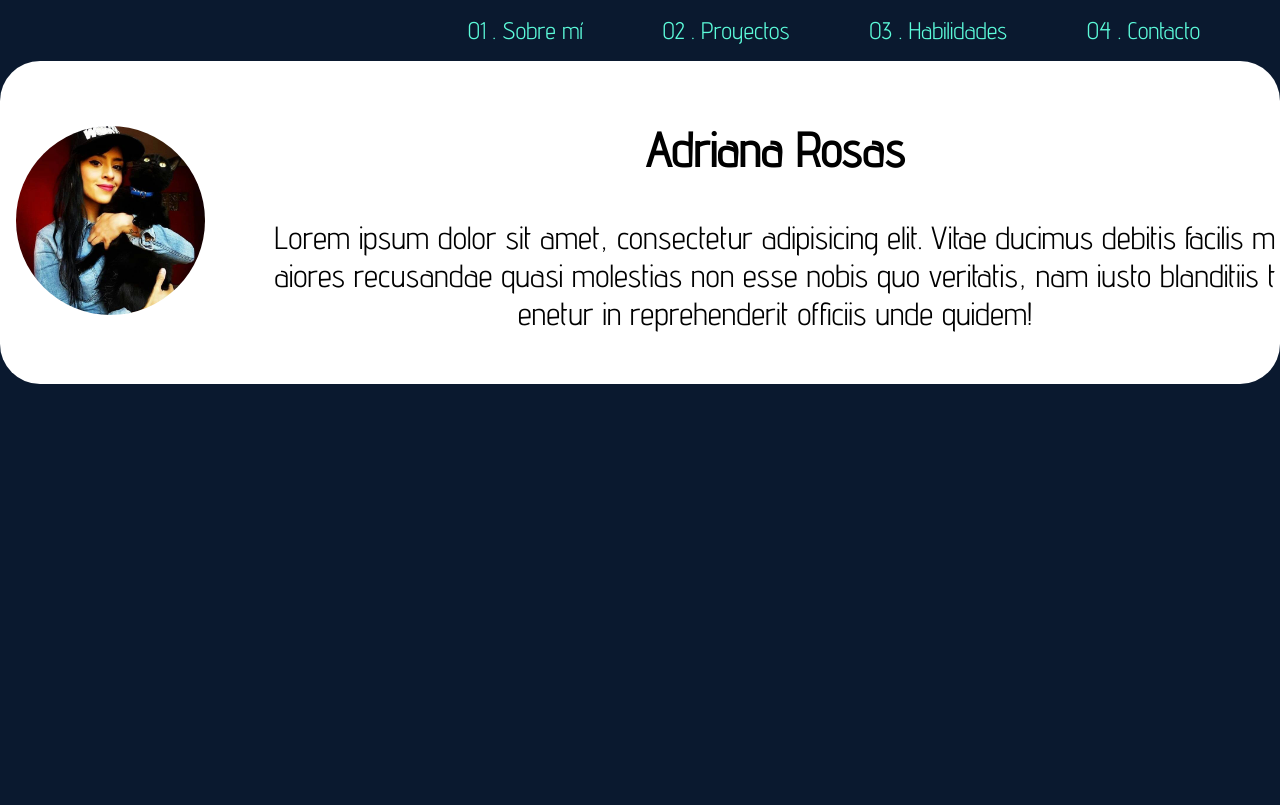
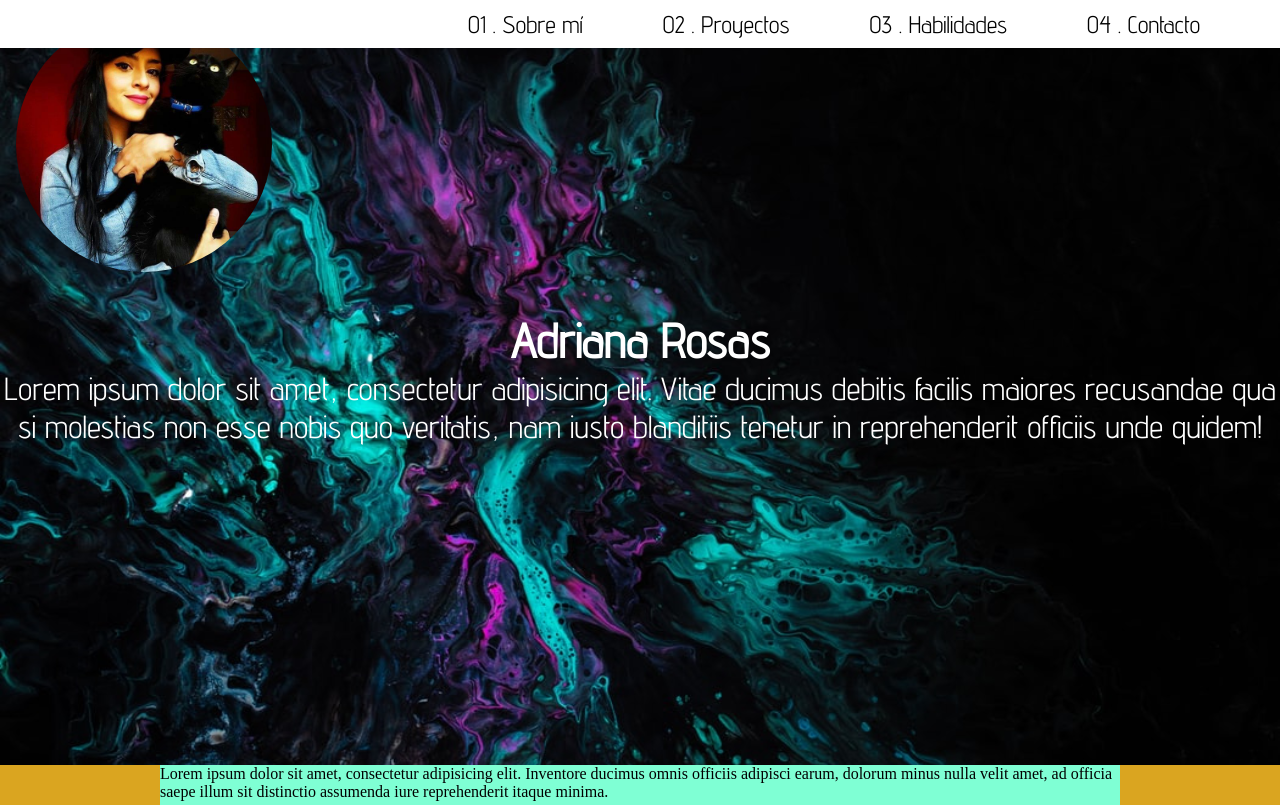
Before and after one commit to AdrianaRosas/portafolio, a website: page index.html in a window 1280 px wide. Shown: the top 805 px of the page. Drawn offline with Linux system fonts and the light colour scheme.

Commit message:
Fondo y menú

```diff
--- a/index.html
+++ b/index.html
@@ -29,6 +29,11 @@
                  <p>Lorem ipsum dolor sit amet, consectetur adipisicing elit. Vitae ducimus debitis facilis maiores recusandae quasi molestias non esse nobis quo veritatis, nam iusto blanditiis tenetur in reprehenderit officiis unde quidem!</p>
             </div>
         </section>
+        <section class="proyects">
+            <div class="one">
+                <p>Lorem ipsum dolor sit amet, consectetur adipisicing elit. Inventore ducimus omnis officiis adipisci earum, dolorum minus nulla velit amet, ad officia saepe illum sit distinctio assumenda iure reprehenderit itaque minima.</p>
+            </div>
+        </section>
     </main>
 
 </body>
--- a/style.css
+++ b/style.css
@@ -1,12 +1,27 @@
+* {
+    margin: 0;
+    padding: 0;
+}
+
 body {
-    background-color: #0A192F;
-    margin: 0 auto;
+    /* background-color: #0A192F; */
+    background-image: url('./img/fnd.jpg');
+    background-repeat: no-repeat;
+    background-size: 100%;
+    background-attachment:  fixed;
 }
 
 .header {
     display: flex;
     justify-content: flex-end;
-    /* background-color: #fff; */
+    align-items: center;
+    width: 100%;
+    height: 3rem;
+    margin: 0;
+    background-color: #fff;
+    position: fixed;
+
+
 
 }
   .header li{
@@ -17,7 +32,7 @@ body {
     font-family: 'Advent Pro', sans-serif;
     font-size: 1.5rem;
     text-decoration: none;
-    color: #5CFBDA;
+    color: black;
 
     /* color: rgba(237, 127, 252, 0.938); */
     margin: 0 5rem 0 0;
@@ -33,19 +48,20 @@ body {
 /* ABOUT ME */
 
 .about-me{
-    display: flex;
+    /* display: flex;
     flex-direction: row;
-    align-items: center;
+    align-items: center; */
     width: 100%;
-    height: 30%;
-    margin: auto;
-    border-radius: 40px;
-    background-color: #fff;
+    height: 765px;
+    /* margin: 5rem auto; */
+    /* border-radius: 40px; */
+    /* background-color: #fff; */
+    /* background-color: #5CFBDA;  */
 }
 
     img{
-    width: 70%;
-    height: 70%;
+    width: 20%;
+    height: 20%;
     border-radius: 100%;
     margin: 1rem;
 }
@@ -60,4 +76,21 @@ body {
     /* color: white; */
     margin: 20px auto;
     font-size: 2rem;
+    /* color:  #5CFBDA; */
+    color: #ffffff;
+
 }
+
+.proyects{
+    width: 100%;
+    height: 1000px;
+    background-color: goldenrod;
+}
+
+.one{
+    width: 960px;
+    height: 1000px;
+    background-color: aquamarine;
+    margin: auto;
+
+}
```
Also changed, not shown: img/fnd.jpg (added).
